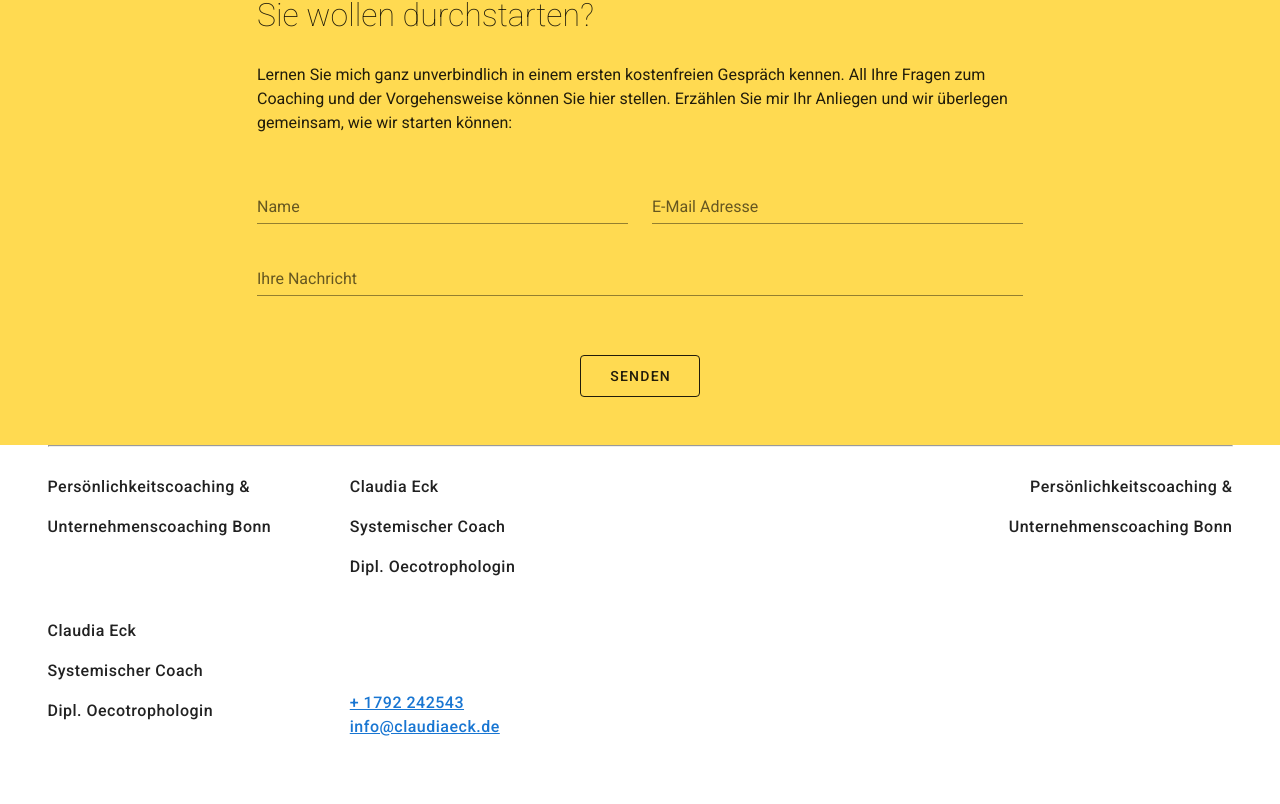
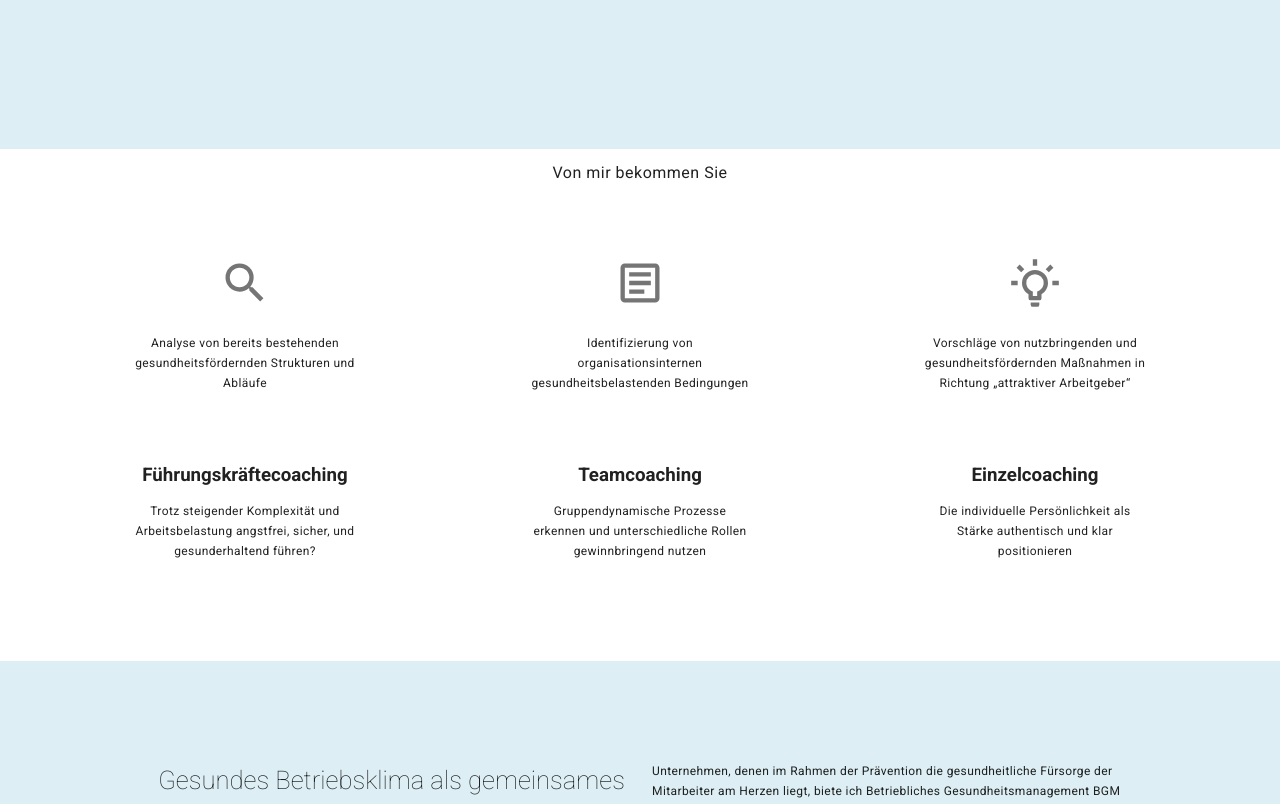
Before and after one commit to H3nSte1n/c-business-website, a Nuxt app: page /unternehmenscoaching in a window 1280 px wide. Shown: the part 569-1373 px from the top of the page. Before the commit the page ends 1320 px from the top, so only its background shows below. Built offline with nearby package versions, Linux system fonts and the light colour scheme.

Commit message:
Feature/create icon teaser component (#20)
* feat: Add two new components

- teaserKachel
- educational

* fix: solve mr-conflicts

* fix: solve mr-conflicts

* fix: solve mr-conflicts

* feat: Create unternehmenscoaching page

```diff
--- /dev/null
+++ b/components/educational.vue
@@ -0,0 +1,73 @@
+<template>
+  <v-container>
+    <h3 class="text-center body-1">
+      {{ headline }}
+    </h3>
+    <v-row
+      justify="space-around"
+      align="center"
+      flex
+      class="my-12"
+    >
+      <v-col
+        v-for="(value, key) of iconKachelConten"
+        :key="key"
+        cols="12"
+        sm="12"
+        md="4"
+        xl="3"
+      >
+        <icon-kachel
+          :content="value.content"
+        >
+          <v-icon
+            size="52"
+            class="d-flex mx-auto"
+          >
+            {{ value.icon }}
+          </v-icon>
+        </icon-kachel>
+      </v-col>
+    </v-row>
+  </v-container>
+</template>
+
+<script>
+import iconKachel from '@/components/iconKachel';
+import { mdiMagnify, mdiTextBoxOutline, mdiLightbulbOnOutline } from '@mdi/js';
+
+export default {
+  components: { iconKachel },
+  data() {
+    return {
+      headline: 'Von mir bekommen Sie',
+      iconKachelConten: [
+        {
+          icon: mdiMagnify,
+          content: {
+            desc: 'Analyse von bereits bestehenden gesundheitsfördernden Strukturen und Abläufe',
+            headline: 'Führungskräftecoaching',
+            subline: 'Trotz steigender Komplexität und Arbeitsbelastung angstfrei, sicher, und gesunderhaltend führen?'
+          }
+        },
+        {
+          icon: mdiTextBoxOutline,
+          content: {
+            desc: 'Identifizierung von organisationsinternen gesundheitsbelastenden Bedingungen',
+            headline: 'Teamcoaching',
+            subline: 'Gruppendynamische Prozesse erkennen und unterschiedliche Rollen gewinnbringend nutzen'
+          }
+        },
+        {
+          icon: mdiLightbulbOnOutline,
+          content: {
+            desc: 'Vorschläge von nutzbringenden und gesundheitsfördernden Maßnahmen in Richtung „attraktiver Arbeitgeber“',
+            headline: 'Einzelcoaching',
+            subline: 'Die individuelle Persönlichkeit als Stärke authentisch und klar positionieren'
+          }
+        }
+      ]
+    }
+  }
+}
+</script>
--- /dev/null
+++ b/components/iconKachel.vue
@@ -0,0 +1,48 @@
+<template>
+  <v-container>
+    <v-row>
+      <v-col>
+        <slot />
+      </v-col>
+    </v-row>
+    <v-row
+      class="mb-7"
+      justify="center"
+    >
+      <v-col
+        cols="4"
+        md="8"
+      >
+        <p class="text-center caption">
+          {{ content.desc }}
+        </p>
+      </v-col>
+    </v-row>
+    <v-row
+      justify="center"
+    >
+      <v-col
+        cols="4"
+        md="8"
+      >
+        <h3 class="text-center h1 mb-3">
+          {{ content.headline }}
+        </h3>
+        <p class="text-center caption">
+          {{ content.subline }}
+        </p>
+      </v-col>
+    </v-row>
+  </v-container>
+</template>
+
+<script>
+export default {
+  props: {
+    content: {
+      type: Object,
+      required: true
+    }
+  }
+}
+</script>
--- a/components/teaser.vue
+++ b/components/teaser.vue
@@ -9,6 +9,7 @@
       <v-row justify="center">
         <v-col cols="10" md="8">
           <p>{{ content.desc }}</p>
+          <p v-if="content.desc2">{{ content.desc2 }}</p>
           <p v-if="content.quote" class="teaser__quote">
             {{ content.quote }}
           </p>
--- a/package.json
+++ b/package.json
@@ -16,6 +16,7 @@
     "child_process": false
   },
   "dependencies": {
+    "@mdi/js": "^5.3.45",
     "@nuxtjs/axios": "5.11.0",
     "@nuxtjs/dotenv": "1.4.1",
     "@nuxtjs/pwa": "3.0.0-beta.20",
--- a/pages/unternehmenscoaching.vue
+++ b/pages/unternehmenscoaching.vue
@@ -3,6 +3,11 @@
     fluid
     class="pa-0"
   >
+    <Teaser
+      :color="teaser.color"
+      :content="teaser.content"
+    />
+    <Educational />
     <Stripe
       :content="content"
       b-color="blue"
@@ -12,13 +17,22 @@
 </template>
 
 <script>
+import Educational from '@/components/educational';
 import Stripe from '@/components/stripe.vue';
 import Contact from '@/components/contact';
-
+import Teaser from '@/components/teaser';
 export default {
-  components: { Stripe, Contact },
+  components: { Educational, Stripe, Contact, Teaser },
   data () {
     return {
+      teaser: {
+          color: "light-blue",
+          content: {
+            headline: 'Gesundes Betriebsklima als gemeinsames Entwicklungsziel',
+            desc: 'Unternehmen, denen im Rahmen der Prävention die gesundheitliche Fürsorge der Mitarbeiter am Herzen liegt, biete ich Betriebliches Gesundheitsmanagement BGM an. Die Arbeitszeit macht einen großen Teil der Lebenszeit aus. Da lohnt es sich, wenn die Mitarbeiter zufrieden sind, die Qualität der Arbeit halten oder sogar noch verbessern.',
+            desc2: 'Führungskräfte wissen oft gar nicht, dass sie an der Gesundheit ihrer Mitarbeiter einen großen Anteil haben. Führen auf einem hohen Level heißt, die eigene innere Haltung und mentale Gesundheit so weiter zu entwickeln, dass andere gerne folgen. Den anvertrauten Mitarbeitern gelingt es dann leichter, die eigene Orientierung und Selbstbestimmung zu finden. Es kann daher für Unternehmen sinnvoll sein, auf die Führungskultur, das Stressmanagement, die Work-Life-Balance und die Burnout-Prävention zu schauen, um mögliche gesundheitsfördernde Strukturen, Abläufe und Maßnahmen für Führungskräfte, Teams oder auch einzelne Mitarbeiter zu entdecken.'
+        }
+      },
       content: {
         headline: 'Gesundes Betriebsklima als gemeinsames Entwicklungsziel',
         desc_1: 'Unternehmen, denen im Rahmen der Prävention die gesundheitliche Fürsorge der Mitarbeiter am Herzen liegt, biete ich Betriebliches Gesundheitsmanagement BGM an. Die Arbeitszeit macht einen großen Teil der Lebenszeit aus. Da lohnt es sich, wenn die Mitarbeiter zufrieden sind, die Qualität der Arbeit halten oder sogar noch verbessern.',
```
Also changed, not shown: 1 other file (tests, documents, lock files or other folders).
